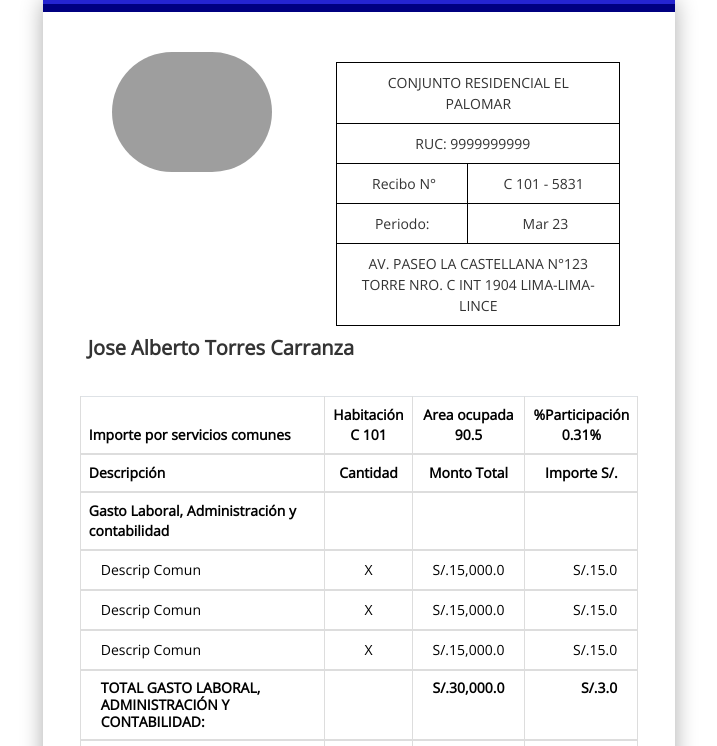
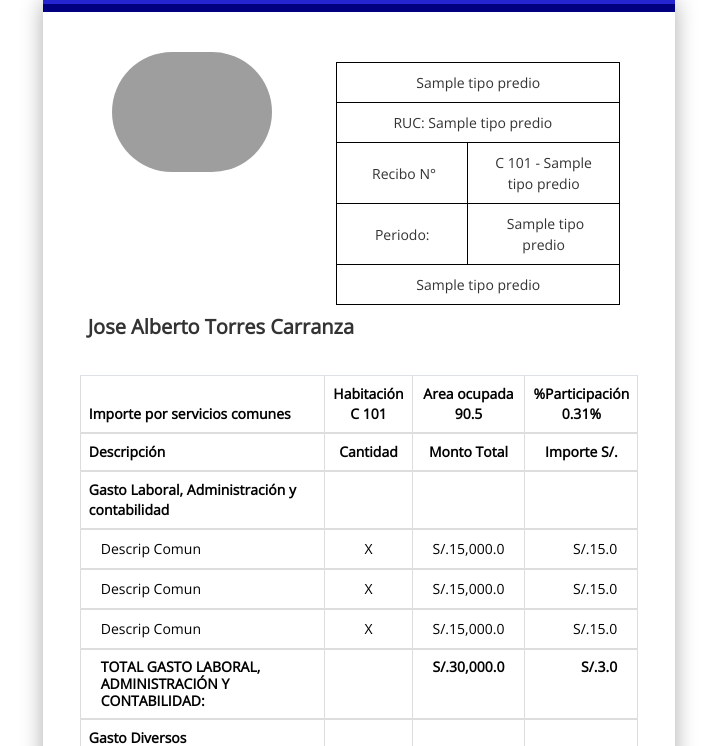
Before and after one commit to DiegoQuiF/CONDOSA-CUS07, a Flask app: page /1/cuadroCostos/descargarRecibo/1 in a window 1280 px wide. Shown: the top 746 px of the page, without its empty margins (281-998 px from the left). Run offline with Flask 3, Linux system fonts and the light colour scheme; a database or web service that is not in the repository returns one stand-in record (values such as "Sample title"); some libraries are stand-ins or nearby versions; grey boxes are pictures that could not be loaded.

Commit message:
Summary
Ahora Jala los datos del predio en el recibo, falta del propietario y los datos inferiores.

```diff
--- a/app.py
+++ b/app.py
@@ -122,7 +122,7 @@ def reciboTotal(id, idhab):
     datosPredio = []
     datosPersona = []
     #DATOS DEL PREDIO Y EL RECIBO
-    consultaRecibo_Predio = "select PR.id_predio, CONCAT(TP.nomre_predio, ' "', PR.descripcion, '"') as predios, PR.ruc, MR.n_recibo, MR.periodo, PR.direccion from tipo_predio TP, predio PR, mant_recibo MR where TP.id_tipo_predio = PR.id_tipo_predio and PR.id_predio = "+str(id)+";"
+    consultaRecibo_Predio = "select PR.id_predio, CONCAT(TP.nomre_predio, ' \"', PR.descripcion, '\"') as nombre_predio, PR.ruc, MR.n_recibo, MR.periodo, PR.direccion from tipo_predio TP, predio PR, mant_recibo MR where TP.id_tipo_predio = PR.id_tipo_predio and PR.id_predio = "+str(id)+";"
     #DATOS DE LA PERSONA
     consultaRecibo_Persona = "select PD.id_predio, CA.numero, CONCAT(PE.nombres, ' ', PE.apellido_paterno, ' ', PE.apellido_materno) as nombreCompleto, CA.area, CA.participacion from persona PE, propietario PR, casa CA,predio PD where PR.id_persona = PE.id_persona and PR.id_casa = CA.id_casa and PD.id_predio = CA.id_predio and CA.numero = "+str(idhab)+" ;"
 
@@ -134,7 +134,16 @@ def reciboTotal(id, idhab):
             datosPredio.append({"id_predio":row[0], "nombre_predio":row[1], "ruc":row[2], "num_recibo":row[3], "periodo":row[4], "direccion":row[5]})
         cursor.execute(consultaRecibo_Persona)
         for row in cursor.fetchall():
-            datosPredio.append({"id_predio":row[0], "num_casa":row[1], "nombres_apellidos":row[2], "area_casa":row[3], "participacion":row[4]})
+            datosPersona.append({"id_predio":row[0], "num_casa":row[1], "nombres_apellidos":row[2], "area_casa":row[3], "participacion":row[4]})
+        #DATOS PARA EL RECIBO
+        nombre_predio = datosPredio[0]["nombre_predio"]
+        ruc = datosPredio[0]["ruc"]
+        num_recibo = datosPredio[0]["num_recibo"]
+        periodo = datosPredio[0]["periodo"]
+        direccion = datosPredio[0]["direccion"]
+        #DATOS DE LA PERSONA
+
+
     except psycopg2.Error as error:
         print('error al extrear los datos de la consulta: ', error)
 
@@ -142,7 +151,7 @@ def reciboTotal(id, idhab):
         cursor.close()
         conn.close()
 
-    return render_template("reciboTotal.html", datosPredio = datosPredio, datosPersona = datosPersona)
+    return render_template("reciboTotal.html", datosPersona=datosPersona,nombre_predio = nombre_predio, ruc = ruc, num_recibo=num_recibo, periodo=periodo, direccion=direccion)
 
 @app.route('/recibo_estado')
 def mostrar_recibo_estado():
--- a/templates/reciboTotal.html
+++ b/templates/reciboTotal.html
@@ -41,30 +41,31 @@
                             <div class="receipt-right" style=" padding: 10px;">
                                 <table style="width: 100%; border-collapse: collapse; text-align: center;">
                                     <tbody>
+                                        <!-- NOMBRE DEL PREDIO-->
                                         <tr style="height: 4.5px;">
                                             <td style="width: 97%; height: 4.5px; border: 1px solid #000000;"
-                                                colspan="2">CONJUNTO RESIDENCIAL EL PALOMAR</td>
+                                                colspan="2">{{ nombre_predio }}</td>
                                         </tr>
                                         <tr style="height: 3px;">
                                             <td style="width: 97%; height: 3px; border: 1px solid #000000;" colspan="2">
-                                                RUC: 9999999999&nbsp;&nbsp;&nbsp;</td>
+                                                RUC: {{ruc}}&nbsp;&nbsp;&nbsp;</td>
                                         </tr>
                                         <tr style="height: 9px;">
                                             <td style="width: 44.8572%; height: 9px; border: 1px solid #000000;">
                                                 &nbsp;Recibo N&deg;</td>
                                             <td style="width: 52.1428%; height: 9px; border: 1px solid #000000;">C 101 -
-                                                5831</td>
+                                                {{num_recibo}}</td>
                                         </tr>
                                         <tr style="height: 12px;">
                                             <td style="width: 44.8572%; height: 12px; border: 1px solid #000000;">
                                                 &nbsp;Periodo:&nbsp;</td>
                                             <td style="width: 52.1428%; height: 12px; border: 1px solid #000000;">
-                                                &nbsp;Mar 23</td>
+                                                &nbsp;{{periodo}}</td>
                                         </tr>
                                         <tr style="height: 10px;">
                                             <td style="width: 97%; height: 10px; border: 1px solid #000000;"
                                                 colspan="2">
-                                                AV. PASEO LA CASTELLANA N&deg;123 TORRE NRO. C INT 1904 LIMA-LIMA-LINCE
+                                                {{direccion}}
                                             </td>
                                         </tr>
                                     </tbody>
```
